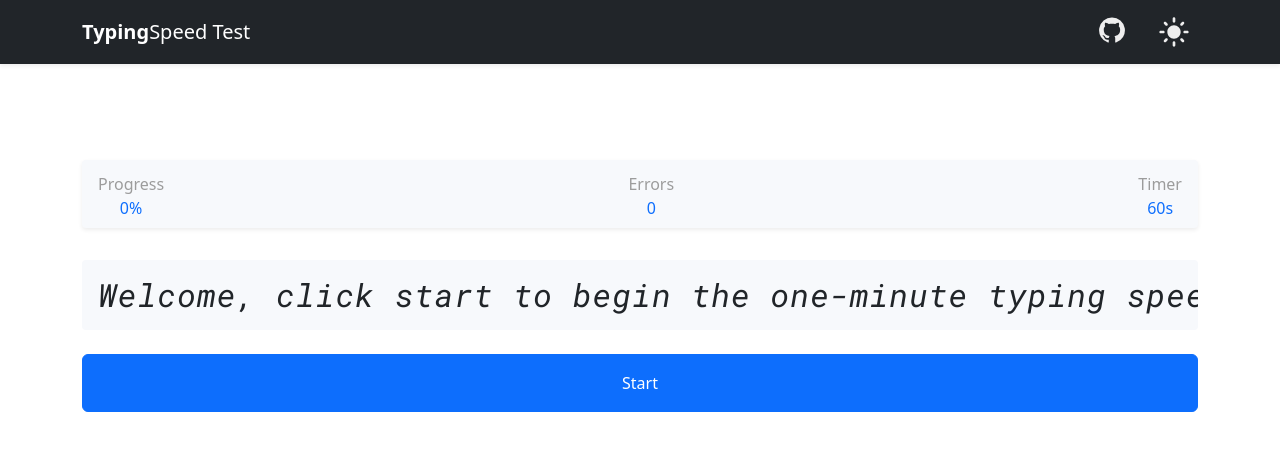
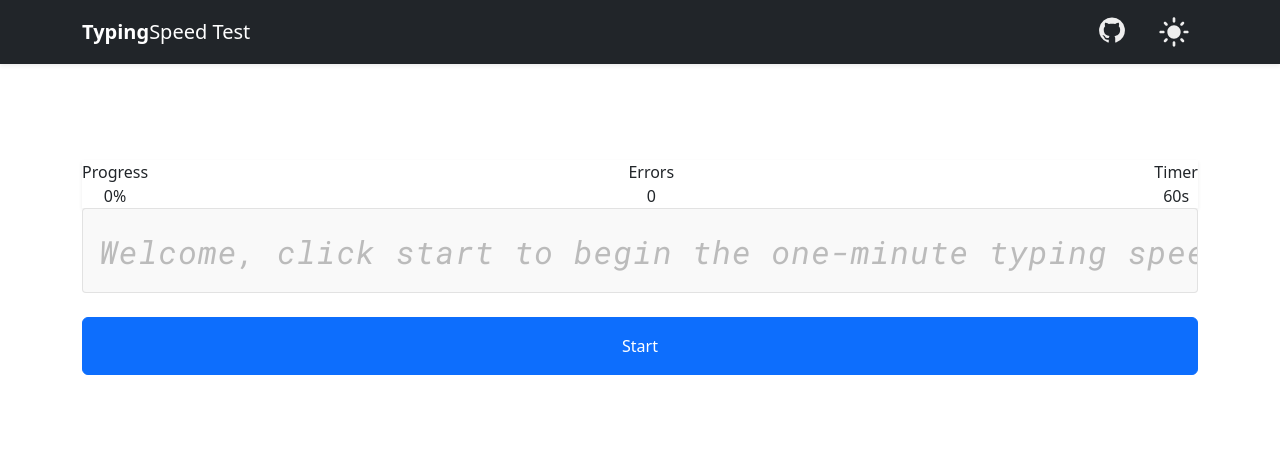
Before and after one commit to awran5/react-one-minute-speed-typing-test-ts, a React (Create React App) app: page / in a window 1280 px wide. Shown: the top 450 px of the page. Built offline with nearby package versions, Linux system fonts and the light colour scheme.

Commit message:
feat: import dark mode

```diff
--- a/src/index.css
+++ b/src/index.css
@@ -1,13 +1,42 @@
+:root {
+  --text-color: rgb(73 73 73 / 35%);
+  --text-color-active: #56595d;
+  --body-color: rgb(33, 37, 41);
+  --bg-color: #fff;
+  --bg-color-secondary: #f9f9f9;
+  --card-bg: #fff;
+}
+
+/* @media (prefers-color-scheme: dark)  */
+[data-theme="dark"] {
+  --text-color: rgb(160 160 160 / 35%);
+  --text-color-active: #878d92;
+  --body-color: #eaeaea;
+  --bg-color: #0b1727;
+  --bg-color-secondary: #1d2736;
+  --card-bg: #121b28;
+}
+
+body {
+  color: var(--body-color);
+  background-color: var(--bg-color);
+}
+
+.card {
+  background-color: var(--card-bg);
+  border-color: rgb(120 120 120 / 18%);
+}
+
 .main {
   padding-top: 10rem;
 }
 
 .typing-area {
-  height: 70px;
-  background-color: #333;
+  height: 85px;
+  background-color: var(--bg-color-secondary);
   font-size: 2rem;
   padding-left: 1rem;
-  line-height: 70px;
+  line-height: 85px;
   letter-spacing: 1px;
   color: #a8a8a8;
   overflow: hidden;
@@ -16,6 +45,7 @@
   position: relative;
   transition: box-shadow 0.1s linear;
   border-radius: 0.25rem;
+  border: 1px solid rgb(120 120 120 / 18%);
 }
 
 .typing-area:focus {
@@ -33,27 +63,23 @@
 }
 
 .remaining-text {
-  color: #bbb;
+  color: var(--text-color);
   display: inline-block;
   white-space: pre;
 }
 
-.bg-white .typing-area {
-  background-color: #f7f9fc;
-}
-
-.bg-white .typing-area .remaining-text {
-  color: #212529;
+.typing-area.active .remaining-text {
+  color: var(--text-color-active);
 }
 
 .typing-area.active .cursor {
   position: relative;
-  top: 53px;
+  top: 63px;
   left: 0;
 }
 
 .typing-area.active .cursor::before {
-  content: ' ';
+  content: " ";
   position: absolute;
   font-style: normal;
   height: 3px;
@@ -90,62 +116,8 @@
   }
 }
 
-.stats {
-  margin-bottom: 2rem;
-  background: #f7f9fc;
-  padding: 0.5rem 1rem;
-  border-radius: 0.25rem;
-}
-
-.bg-dark .stats {
-  background: #293042;
-}
-
-.stats .state-title {
-  font-size: 1rem;
-  margin-top: 0.25rem;
-  color: #9c9c9c;
-}
-
-.stats .state-value {
-  color: #0d6efd;
-}
-
-.result .state {
-  background-color: #fff;
-}
-
-.result .state-title {
-  margin-bottom: 1rem;
-  font-size: 1.5rem;
-  font-weight: 700;
-  color: #6c757d;
-}
-
-.result .state-value {
-  font-weight: 500;
-  font-size: 2rem;
-  color: #198754;
-}
-
-.speed-meter {
-  margin-top: 4rem;
-}
-
-.speed-meter hr {
-  margin-top: 1rem;
-  margin-bottom: 1rem;
-  border-width: 1px 0 0;
-  border-top: 1px solid rgba(255, 255, 255, 0.1);
-  box-sizing: content-box;
-  height: 0;
-  overflow: visible;
-}
-
-.speed-meter .title {
-  font-weight: 300;
-  color: #ffffff;
-  margin: 1rem 0;
+hr {
+  border-color: rgb(118 118 118 / 64%);
 }
 
 .speed-meter .meter-gauge > span {
@@ -187,3 +159,8 @@
 .bg-dark .result-into {
   color: rgb(248, 249, 250);
 }
+
+.h5,
+h5 {
+  font-size: 0.75rem;
+}
```
